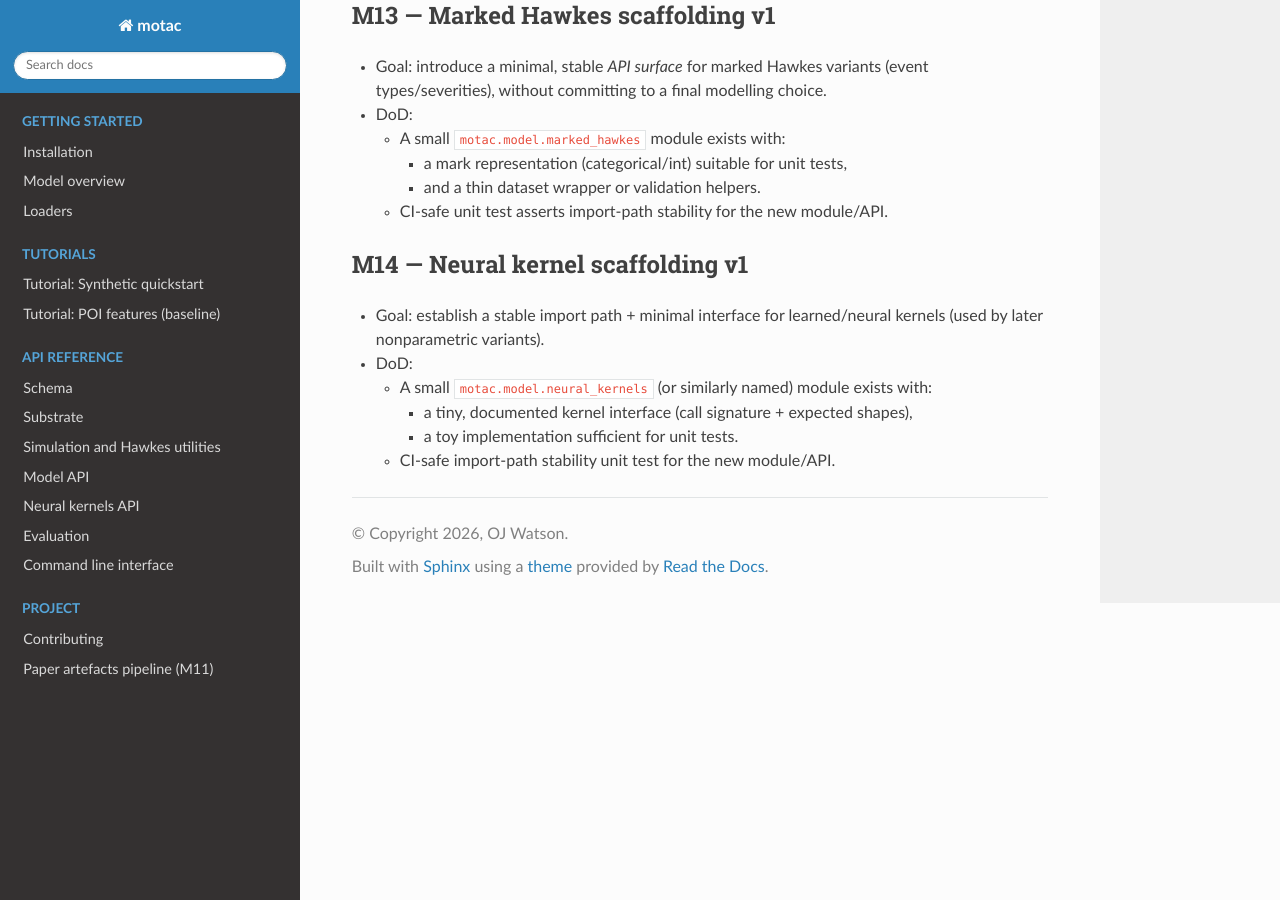
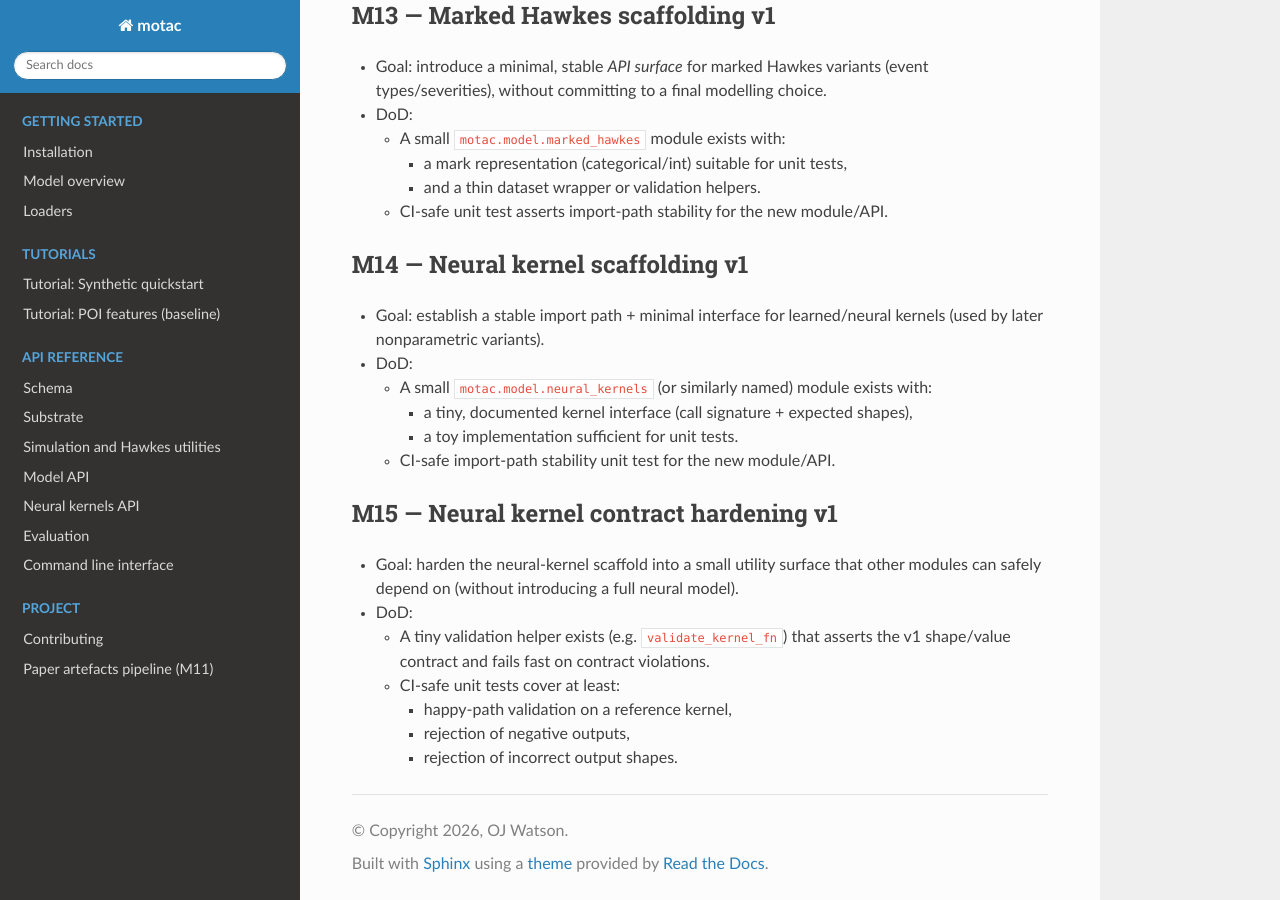
Before and after one commit to OJWatson/motac, a Sphinx documentation site: the page built from docs/ROADMAP.md, in a window 1280 px wide and 900 px high, scrolled down 2611 px. Built offline with Sphinx 7.4.7 and the Read the Docs theme 3.1.0, drawn with Linux system fonts in a browser that asks for light colours.

Commit message:
M15: add neural kernel contract validator

```diff
--- a/docs/ROADMAP.md
+++ b/docs/ROADMAP.md
@@ -94,3 +94,14 @@ for `motac`.
     - a tiny, documented kernel interface (call signature + expected shapes),
     - a toy implementation sufficient for unit tests.
   - CI-safe import-path stability unit test for the new module/API.
+
+## M15 — Neural kernel contract hardening v1
+- Goal: harden the neural-kernel scaffold into a small utility surface that other
+  modules can safely depend on (without introducing a full neural model).
+- DoD:
+  - A tiny validation helper exists (e.g. `validate_kernel_fn`) that asserts the
+    v1 shape/value contract and fails fast on contract violations.
+  - CI-safe unit tests cover at least:
+    - happy-path validation on a reference kernel,
+    - rejection of negative outputs,
+    - rejection of incorrect output shapes.
```
Also changed, not shown: docs/STATUS.md (+11 -6 lines), docs/WORKLOG.md (+1 -0 lines), 2 other files.
